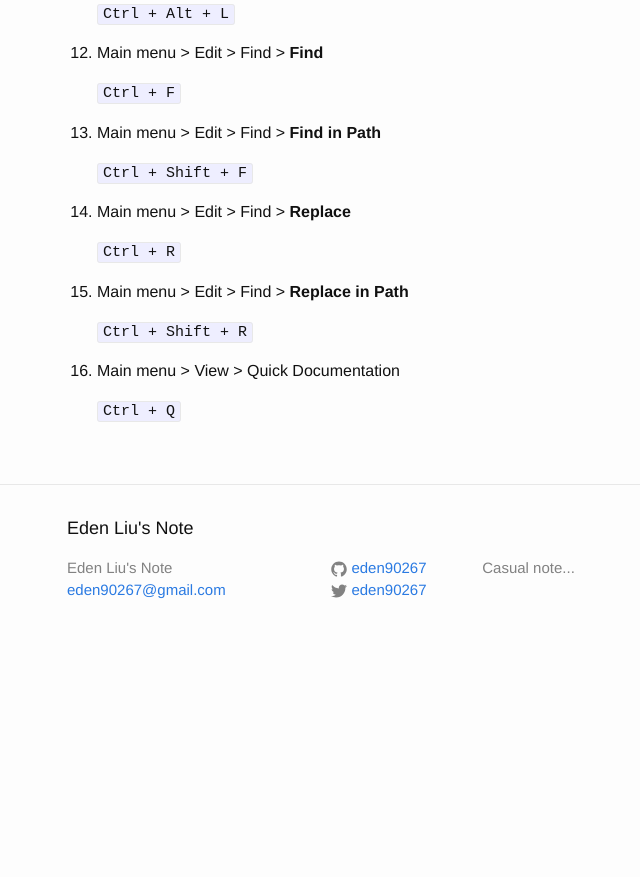
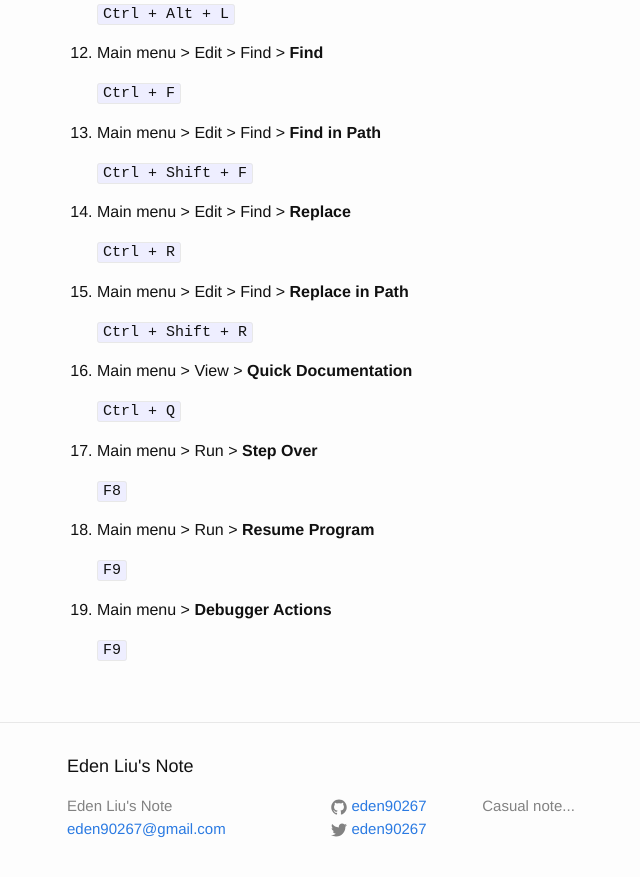
Before and after one commit to eden90267/eden90267.github.io, a Jekyll site: the page built from _posts/2016-03-30-intellij-idea-common-keymap.md, in a window 1280 px wide and 900 px high, scrolled down 1315 px. Shown: the top 877 px of the window, without its empty margins (203-843 px from the left). Built offline with Jekyll 4.4.1, drawn with Linux system fonts in a browser that asks for light colours; before the commit the page ends 1977 px from its top, so only the background shows below that.

Commit message:
add content with intellij-idea-common-keymap page

```diff
--- a/_posts/2016-03-30-intellij-idea-common-keymap.md
+++ b/_posts/2016-03-30-intellij-idea-common-keymap.md
@@ -83,6 +83,18 @@ Default:
 
 	`Ctrl + Shift + R`
 
-16. Main menu > View > Quick Documentation
+16. Main menu > View > **Quick Documentation**
 
 	`Ctrl + Q`
+
+17. Main menu > Run > **Step Over**
+
+	`F8`
+
+18. Main menu > Run > **Resume Program**
+
+	`F9`
+
+19. Main menu > **Debugger Actions**
+
+	`F9`
```
